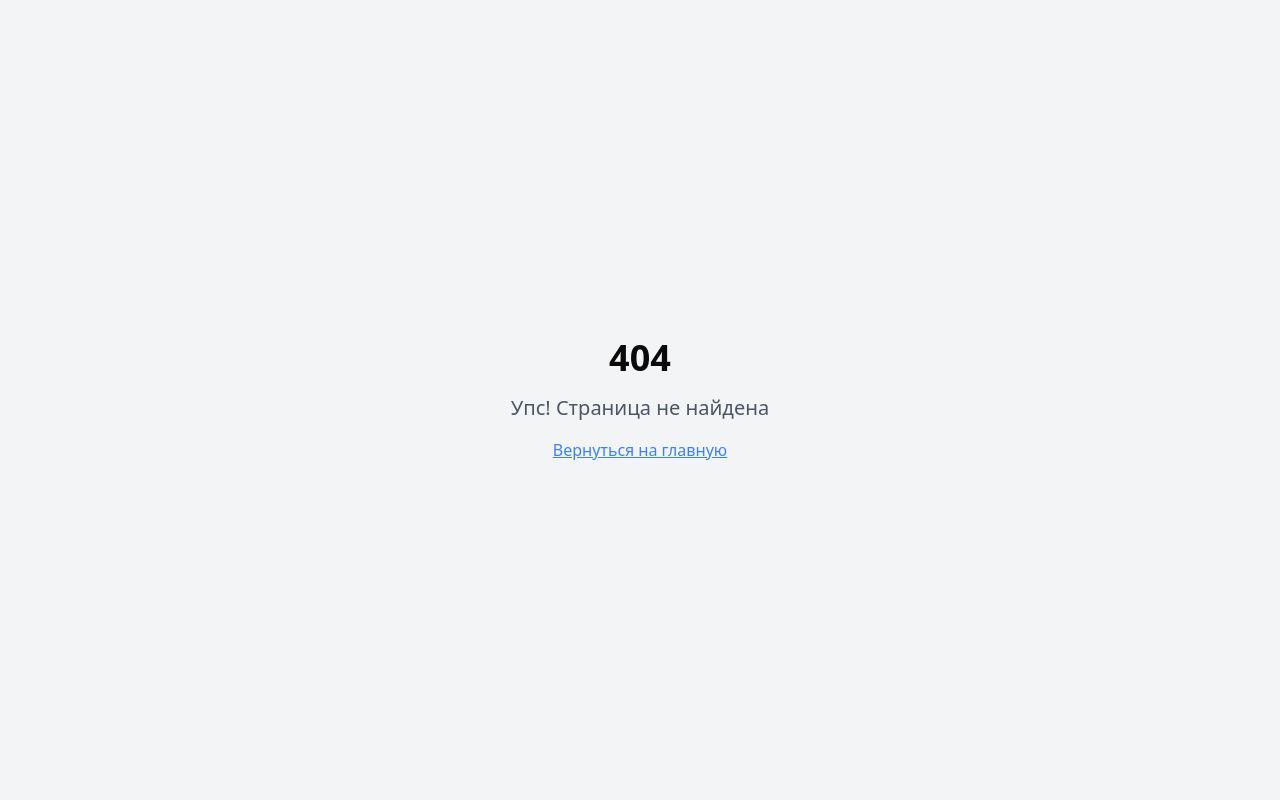
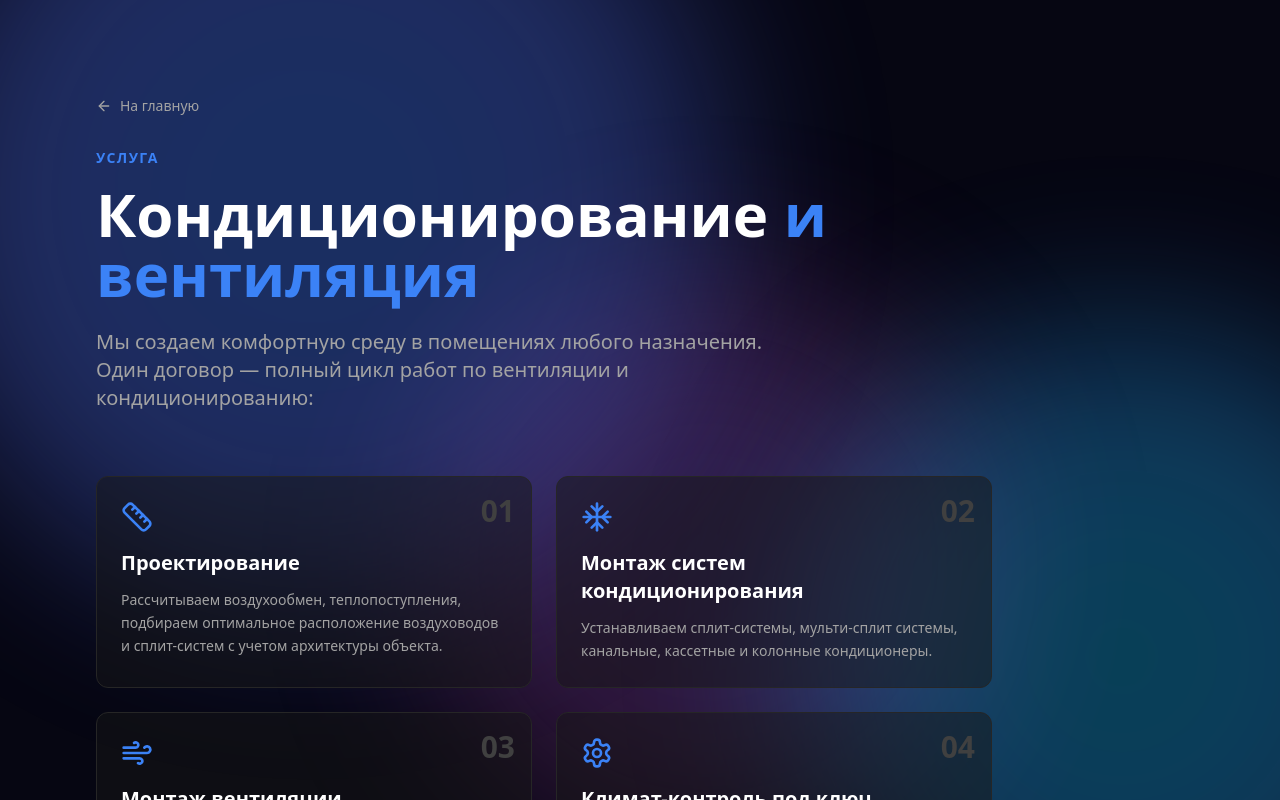
Before and after one commit to pr-poehali-dev/quantum-network-development-9, a React (Vite) app: page /conditioning in a window 1280 px wide. Before the commit this address had no page. Built offline with nearby package versions, Linux system fonts and the light colour scheme.

Commit message:
feat: климат-контроль под ключ

```diff
--- a/src/App.tsx
+++ b/src/App.tsx
@@ -7,6 +7,7 @@ import { BrowserRouter, Routes, Route } from "react-router-dom";
 import Index from "./pages/Index";
 import Construction from "./pages/Construction";
 import Gasification from "./pages/Gasification";
+import Conditioning from "./pages/Conditioning";
 import NotFound from "./pages/NotFound";
 
 const queryClient = new QueryClient();
@@ -21,6 +22,7 @@ const App = () => (
           <Route path="/" element={<Index />} />
           <Route path="/construction" element={<Construction />} />
           <Route path="/gasification" element={<Gasification />} />
+          <Route path="/conditioning" element={<Conditioning />} />
           {/* ADD ALL CUSTOM ROUTES ABOVE THE CATCH-ALL "*" ROUTE */}
           <Route path="*" element={<NotFound />} />
         </Routes>
--- a/src/components/landing/Section.tsx
+++ b/src/components/landing/Section.tsx
@@ -173,7 +173,7 @@ const services = [
     icon: 'Wind',
     title: 'Кондиционирование и вентиляция',
     desc: 'Проектирование и монтаж систем кондиционирования, вентиляции и климат-контроля для любых объектов.',
-    link: '',
+    link: '/conditioning',
   },
 ]
 
--- /dev/null
+++ b/src/pages/Conditioning.tsx
@@ -0,0 +1,108 @@
+import Layout from "@/components/landing/Layout"
+import { motion } from "framer-motion"
+import Icon from "@/components/ui/icon"
+import { Button } from "@/components/ui/button"
+import { useNavigate } from "react-router-dom"
+
+const fadeUp = (delay = 0) => ({
+  initial: { opacity: 0, y: 40 },
+  animate: { opacity: 1, y: 0 },
+  transition: { duration: 0.6, delay },
+})
+
+const stages = [
+  {
+    icon: "Ruler",
+    title: "Проектирование",
+    desc: "Рассчитываем воздухообмен, теплопоступления, подбираем оптимальное расположение воздуховодов и сплит-систем с учетом архитектуры объекта.",
+  },
+  {
+    icon: "Snowflake",
+    title: "Монтаж систем кондиционирования",
+    desc: "Устанавливаем сплит-системы, мульти-сплит системы, канальные, кассетные и колонные кондиционеры.",
+  },
+  {
+    icon: "Wind",
+    title: "Монтаж вентиляции",
+    desc: "Монтируем приточные, вытяжные и приточно-вытяжные системы, включая рекуперацию тепла для экономии.",
+  },
+  {
+    icon: "Settings",
+    title: "Климат-контроль под ключ",
+    desc: "Интегрируем все в единую систему (обогрев, охлаждение, увлажнение, очистку), настраиваем автоматику и сдаем объект полностью готовым к эксплуатации.",
+  },
+]
+
+export default function Conditioning() {
+  const navigate = useNavigate()
+
+  return (
+    <Layout>
+      <div className="h-full overflow-y-auto scrollbar-thin scrollbar-thumb-neutral-700">
+        <div className="min-h-screen flex flex-col justify-center p-8 md:p-16 lg:p-24">
+          <motion.button
+            onClick={() => navigate("/")}
+            className="flex items-center gap-2 text-neutral-400 hover:text-white transition-colors mb-8 text-sm"
+            {...fadeUp(0)}
+          >
+            <Icon name="ArrowLeft" size={16} />
+            На главную
+          </motion.button>
+
+          <motion.span
+            className="text-blue-500 text-sm font-semibold tracking-widest uppercase mb-4"
+            {...fadeUp(0)}
+          >
+            Услуга
+          </motion.span>
+
+          <motion.h1
+            className="text-4xl md:text-6xl font-bold text-white max-w-3xl leading-tight mb-6"
+            {...fadeUp(0.1)}
+          >
+            Кондиционирование <span className="text-blue-500">и вентиляция</span>
+          </motion.h1>
+
+          <motion.p
+            className="text-lg md:text-xl text-neutral-400 max-w-2xl leading-relaxed mb-16"
+            {...fadeUp(0.2)}
+          >
+            Мы создаем комфортную среду в помещениях любого назначения.
+            Один договор — полный цикл работ по вентиляции и кондиционированию:
+          </motion.p>
+
+          <motion.div
+            className="grid grid-cols-1 md:grid-cols-2 gap-6 max-w-4xl mb-16"
+            {...fadeUp(0.3)}
+          >
+            {stages.map(({ icon, title, desc }, i) => (
+              <div
+                key={title}
+                className="border border-neutral-800 rounded-xl p-6 bg-neutral-900/50 hover:border-blue-500 transition-colors relative"
+              >
+                <div className="absolute top-4 right-4 text-neutral-700 font-bold text-3xl">
+                  {String(i + 1).padStart(2, "0")}
+                </div>
+                <div className="text-blue-500 mb-4">
+                  <Icon name={icon} size={32} fallback="Wrench" />
+                </div>
+                <h3 className="text-white font-bold text-xl mb-3">{title}</h3>
+                <p className="text-neutral-400 text-sm leading-relaxed">{desc}</p>
+              </div>
+            ))}
+          </motion.div>
+
+          <motion.div {...fadeUp(0.4)}>
+            <Button
+              size="lg"
+              className="bg-blue-500 text-white hover:bg-blue-400 font-semibold text-base px-8 py-6"
+              onClick={() => navigate("/")}
+            >
+              Оставить заявку
+            </Button>
+          </motion.div>
+        </div>
+      </div>
+    </Layout>
+  )
+}
```
